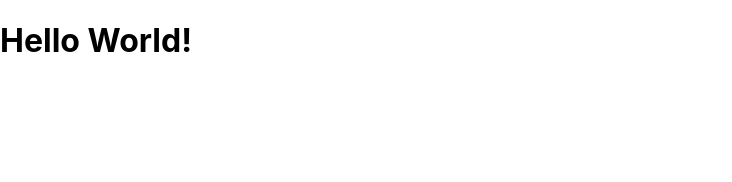
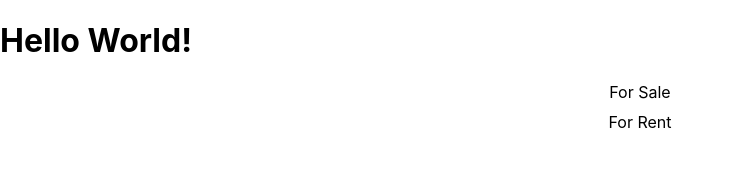
Before and after one commit to quentalala/real-estate, a Next.js app: page / in a window 1280 px wide. Shown: the top 182 px of the page, without its empty margins (0-732 px from the left). Built offline with nearby package versions, Linux system fonts and the light colour scheme.

Commit message:
Banner component

```diff
--- a/pages/index.js
+++ b/pages/index.js
@@ -1,11 +1,25 @@
 import Link from "next/link";
 import Image from "next/image";
 import { Flex, Box, Text, Button } from "@chakra-ui/react";
+
+const Banner = ({ purpose }) => (
+  <Flex
+    flexWrap="wrap"
+    justifyContent="center"
+    alignItems="center"
+    m="10"
+    // m stands for margin
+  >
+    {purpose}
+  </Flex>
+);
 
 export default function Home() {
   return (
     <div>
       <h1>Hello World!</h1>
+      <Banner purpose={"For Sale"} />
+      <Banner purpose={"For Rent"} />
     </div>
   );
 }
```
